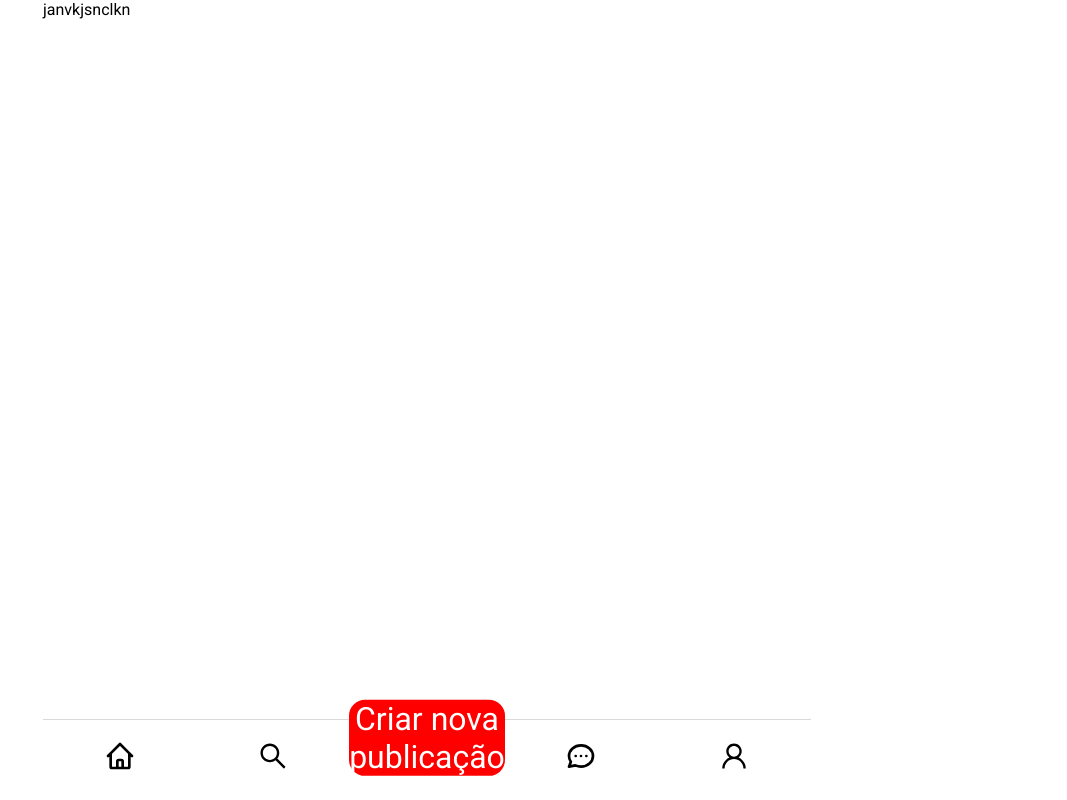
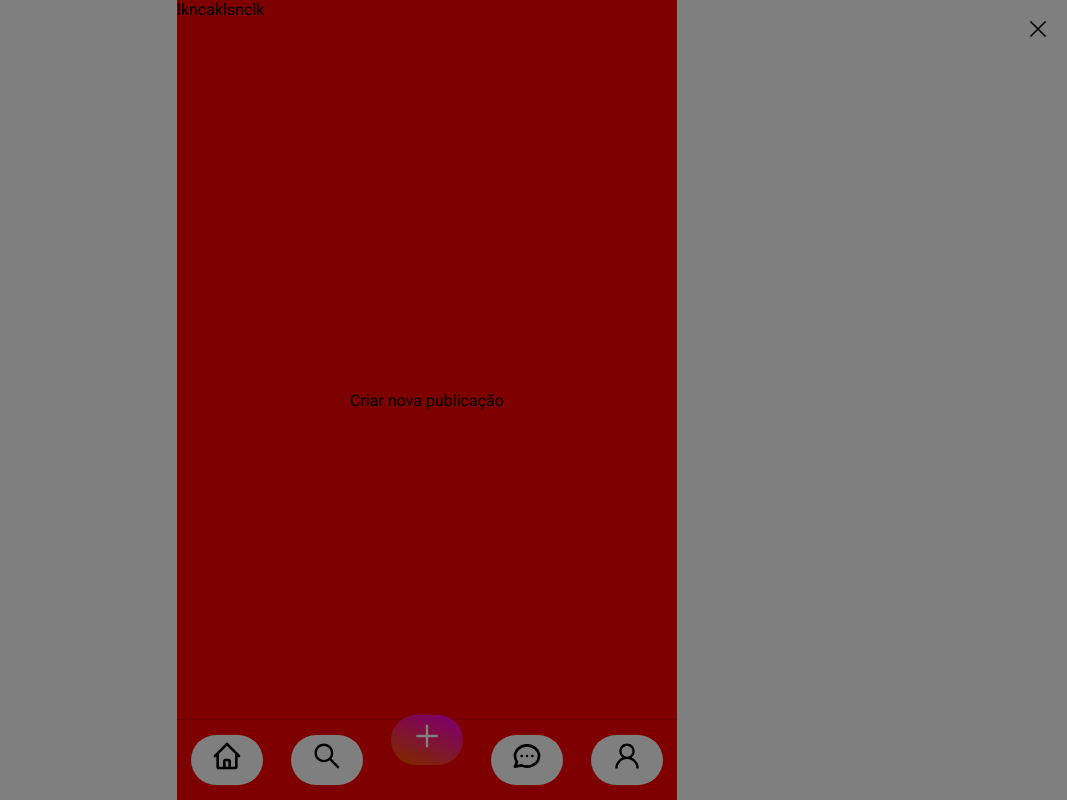
Before and after one commit to AlisonSimiao/photo-app, a Next.js app: page /feed in a window 1280 px wide. Shown: the whole page, without its empty margins (213-1280 px from the left). Built offline with nearby package versions, Linux system fonts and the light colour scheme.

Commit message:
commitao

```diff
--- a/src/components/CreatePost/index.tsx
+++ b/src/components/CreatePost/index.tsx
@@ -1,5 +1,5 @@
 import React from 'react'
-import { Container, Header, Wrapper } from './styles'
+import { Close, Container, Header, Wrapper } from './styles'
 type Props = {
   close: () => void
 }
@@ -8,6 +8,7 @@ type Props = {
 function CreatePost({ close }: Props) {
   return (
     <Wrapper onClick={close}>
+      <Close onClick={close}/>
       <Container>
         <Header >
           <span>
--- a/src/components/CreatePost/styles.ts
+++ b/src/components/CreatePost/styles.ts
@@ -1,21 +1,31 @@
 import styled from "styled-components";
+import { GrClose } from 'react-icons/gr'
+
+export const Close = styled(GrClose)`
+    font-size: 20px;
+    position: absolute;
+    top: 1.5vw;
+    right: 1.5vw;
+
+    color: red;
+`
 
 export const Wrapper = styled.div`
     display: flex;
     justify-content: center;
     align-items: center;
-
     position: absolute;
     top: 0;
+    bottom: 0;
     left: 0;
     right: 0;
-    bottom: 0;
-    z-index: 10000;
+    z-index: 100;
+
+    background-color: rgba(0,0,0,.5);
 `
 
 export const Container = styled.div`
     width: 100vw;
-    background-color: red;
     border-radius: 1rem;
 `
 
--- a/src/components/Layout/Auth.tsx
+++ b/src/components/Layout/Auth.tsx
@@ -1,14 +1,17 @@
-import React from 'react'
+import React, { useState } from 'react'
 import { LayoutProps } from '.'
+import CreatePost from '../CreatePost'
 import Mobile from '../Menu/mobile'
 import { Content, Wraper } from './styles'
 
 function Auth({ Component, pageProps }: LayoutProps) {
+  const [open, setOpen] = useState(true)
   return (
     <Wraper>
       <Content>
         <Component {...pageProps} />
-        <Mobile />
+        <Mobile close={ () => setOpen(false) } open={() => setOpen(true)}/>
+        {open && <CreatePost  close={()=> setOpen(false)} />}
       </Content>
     </Wraper>
   )
--- a/src/components/Layout/styles.ts
+++ b/src/components/Layout/styles.ts
@@ -7,9 +7,10 @@ export const Wraper = styled.div`
 `
 
 export const Content = styled.div`
+    background-color: red;
     display: grid;
-    width: max(60vw, 500px);
+    width: min(60vw, 500px);
     height: 100vh;
 
-    grid-template-rows: 1fr 10vh;
+    grid-template-rows: 4fr 10vh;
 `
--- a/src/components/Menu/Item/index.tsx
+++ b/src/components/Menu/Item/index.tsx
@@ -7,15 +7,19 @@ type ItemProps = {
   link: string;
   active: boolean;
   onClick: ()=> void;
+  props?: {
+    close: ()=> void;
+    open: ()=> void;
+  }
 }
 
-function Item({ Icon, link, active, onClick }: ItemProps) {
+function Item({ Icon, link, props, active, onClick }: ItemProps) {
   return (
     <Link href={link}>
 
     <Box active={active} onClick={onClick}>
       {
-        Icon && <Icon />
+        Icon && <Icon close={ props && props.close} open={ props && props.open} />
       }
 
     </Box>
--- a/src/components/Menu/Post/index.tsx
+++ b/src/components/Menu/Post/index.tsx
@@ -1,18 +1,14 @@
-import React, { useState } from 'react'
-import CreatePost from '../../CreatePost'
+import React from 'react'
 import { IconPost } from '../mobile/styles'
-
-function Post() {
-
-  const [activePost, setActivePost] = useState(true)
-  const close = ()=> setActivePost(false)
-  const open = ()=> setActivePost(true)
+type Props = {
+  open: () => void
+}
+function Post({open} : Props) {
 
   return (
-    <>
-      <IconPost onClick={open}/>
-      {activePost && <CreatePost close={close}/>}
-    </>
+    <div>
+      <IconPost onClick={open} />
+    </div>
   )
 }
 
--- a/src/components/Menu/mobile/index.tsx
+++ b/src/components/Menu/mobile/index.tsx
@@ -1,9 +1,14 @@
 import React, { useState } from 'react'
+import CreatePost from '../../CreatePost';
 import Item from '../Item';
 import Post from '../Post';
 import { IconChat, IconHome, IconSearch, IconUser, Wrapper } from './styles';
+type Props = {
+  open: () =>  void
+  close: () =>  void
+}
+function Mobile(props : Props) {
 
-function Mobile() {
   const tabBarIcons = [
     {
       Icon: IconHome,
@@ -15,7 +20,8 @@ function Mobile() {
     },
     {
       Icon: Post,
-      link: "#"
+      link: "#",
+      props,
     },
     {
       Icon: IconChat,
@@ -37,6 +43,7 @@ function Mobile() {
                   {...value}
                   key={index}
                   active={ selected === index}
+
                   onClick={()=>{
                     setSelected( index )
                   }}
--- a/src/pages/feed.tsx
+++ b/src/pages/feed.tsx
@@ -4,11 +4,14 @@ import useLayout from '../stored/hook/useLayout'
 function feed() {
   const { auth } = useLayout()
 
-  auth();
+  useEffect(()=>{
+    auth();
+  })
+
 
   return (
     <div>
-      janvkjsnclkn
+      lkncaklsnclk
     </div>
   )
 }
```
